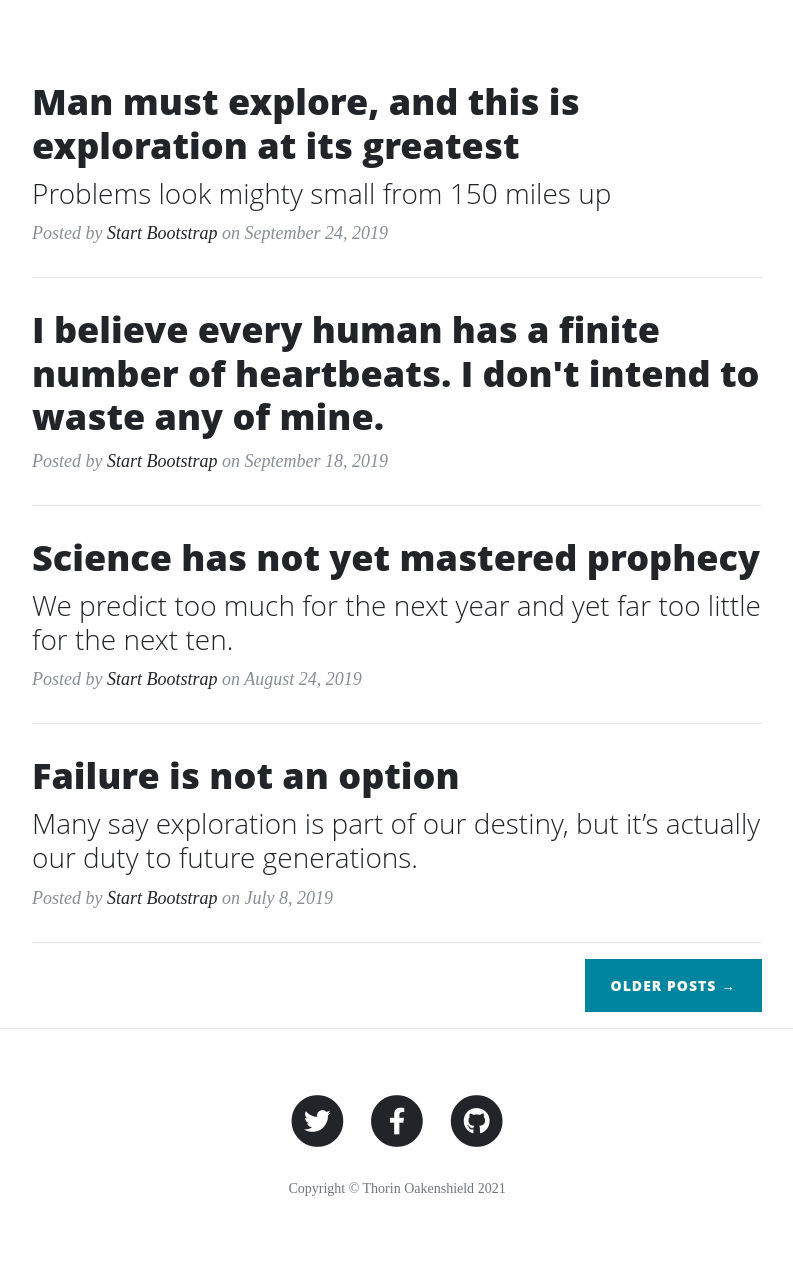
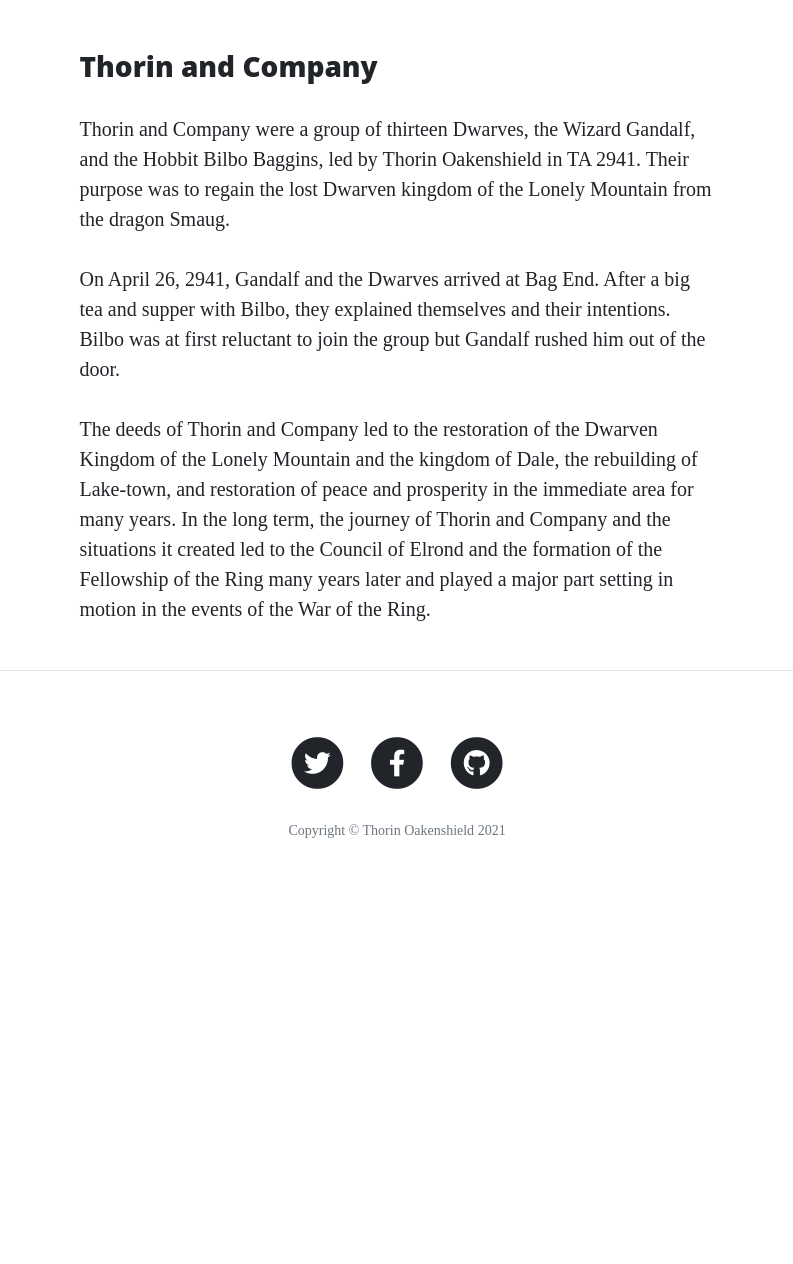
Before and after one commit to michaelhesch/thorin-flask-app, a Flask app: page / in a window 1280 px wide. Shown: the part 628-1892 px from the top of the page, without its empty margins (243-1036 px from the left). After the commit the page ends 1466 px from the top, so only its background shows below. Run offline with Flask 2, Linux system fonts and the light colour scheme; some libraries are stand-ins or nearby versions.

Commit message:
Update template content and readme

```diff
--- a/templates/contact.html
+++ b/templates/contact.html
@@ -15,7 +15,7 @@
                 {% endif %}
             {% endwith %}
 
-            <p>Want to get in touch? Fill out the form below to send me a message and I will get back to you as soon as possible!</p>
+            <p>Want to get in touch? Fill out the form below to send us a message and a Dwarf will get back to you as soon as possible!</p>
 			<form method="POST" name="sentMessage" id="contactForm" novalidate>
 				<div class="control-group">
 					<div class="form-group floating-label-form-group controls">
--- a/templates/index.html
+++ b/templates/index.html
@@ -1,65 +1,26 @@
 <!DOCTYPE html>
 {% extends "base.html" %}
 {% block content %}
-<div class="row">
-    <div class="col-lg-8 col-md-10 mx-auto">
-        <div class="post-preview">
-            <a href="#">
-                <h2 class="post-title">
-                    Man must explore, and this is exploration at its greatest
-                </h2>
-                <h3 class="post-subtitle">
-                    Problems look mighty small from 150 miles up
-                </h3>
-            </a>
-            <p class="post-meta">Posted by
-                <a href="#">Start Bootstrap</a>
-                on September 24, 2019</p>
-        </div>
-        <hr>
-        <div class="post-preview">
-            <a href="#">
-                <h2 class="post-title">
-                    I believe every human has a finite number of heartbeats. I don't intend to waste any of mine.
-                </h2>
-            </a>
-            <p class="post-meta">Posted by
-                <a href="#">Start Bootstrap</a>
-                on September 18, 2019</p>
-        </div>
-        <hr>
-        <div class="post-preview">
-            <a href="#">
-                <h2 class="post-title">
-                    Science has not yet mastered prophecy
-                </h2>
-                <h3 class="post-subtitle">
-                    We predict too much for the next year and yet far too little for the next ten.
-                </h3>
-            </a>
-            <p class="post-meta">Posted by
-                <a href="#">Start Bootstrap</a>
-                on August 24, 2019</p>
-        </div>
-        <hr>
-        <div class="post-preview">
-            <a href="#">
-                <h2 class="post-title">
-                    Failure is not an option
-                </h2>
-                <h3 class="post-subtitle">
-                    Many say exploration is part of our destiny, but it’s actually our duty to future generations.
-                </h3>
-            </a>
-            <p class="post-meta">Posted by
-                <a href="#">Start Bootstrap</a>
-                on July 8, 2019</p>
-        </div>
-        <hr>
-        <!-- Pager -->
-        <div class="clearfix">
-            <a class="btn btn-primary float-right" href="#">Older Posts &rarr;</a>
-        </div>
+<div class="row gx-4 gx-lg-5 justify-content-center">
+    <div class="col-md-10 col-lg-8 col-xl-7">
+        <h3>Thorin and Company</h3>
+        <p>
+            Thorin and Company were a group of thirteen Dwarves, the Wizard Gandalf, and the Hobbit Bilbo Baggins, led by
+            Thorin Oakenshield in TA 2941. Their purpose was to regain the lost Dwarven kingdom of the Lonely Mountain
+            from the dragon Smaug.
+        </p>
+        <p>
+            On April 26, 2941, Gandalf and the Dwarves arrived at Bag End. After a big tea and supper with Bilbo, they
+            explained themselves and their intentions. Bilbo was at first reluctant to join the group but Gandalf rushed
+            him out of the door.
+        </p>
+        <p>
+            The deeds of Thorin and Company led to the restoration of the Dwarven Kingdom of the Lonely Mountain and the
+            kingdom of Dale, the rebuilding of Lake-town, and restoration of peace and prosperity in the immediate area
+            for many years.  In the long term, the journey of Thorin and Company and the situations it created led to the
+            Council of Elrond and the formation of the Fellowship of the Ring many years later and played a major part
+            setting in motion in the events of the War of the Ring.
+        </p>
     </div>
 </div>
 {% endblock %}
```
Also changed, not shown: templates/careers.html (+74 -0 lines), README.md.
